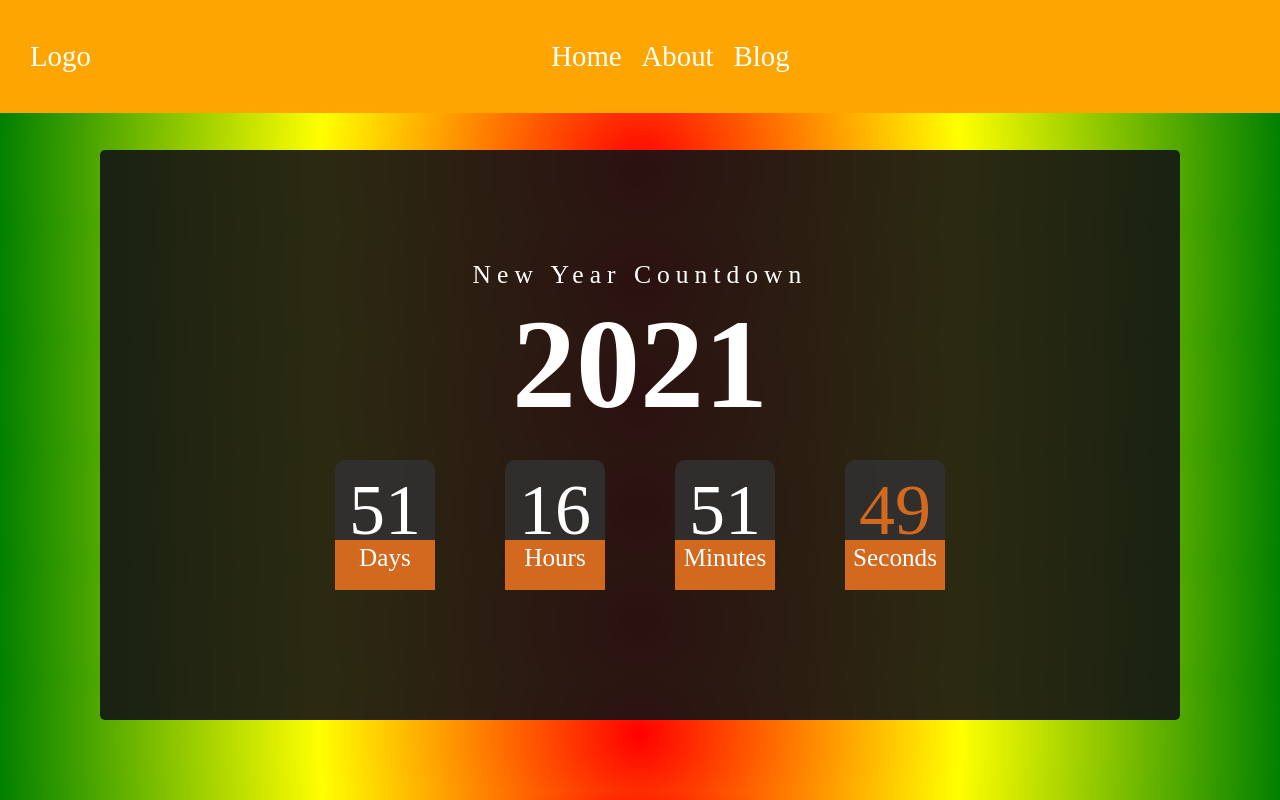
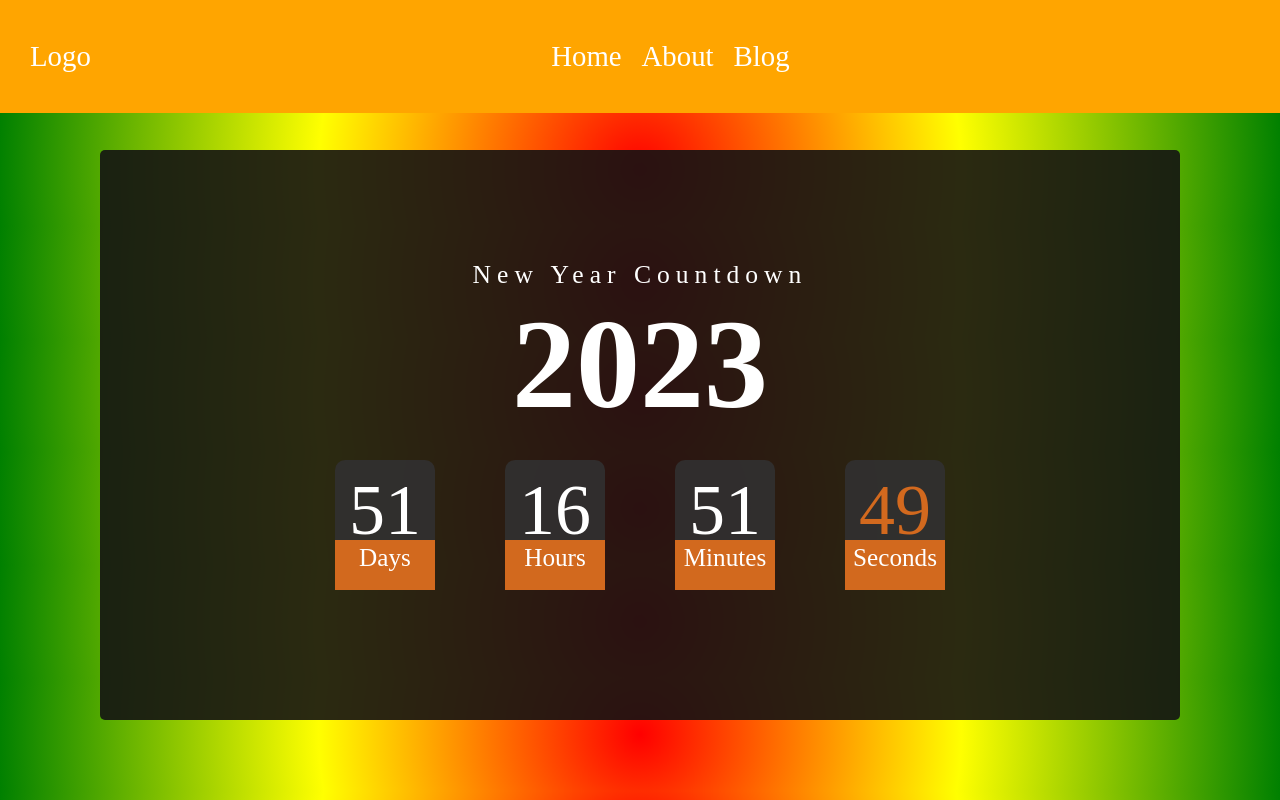
Before and after one commit to jelsonjay/countdown, a plain HTML site: page index.html in a window 1280 px wide. Drawn offline with Linux system fonts and the light colour scheme.

Commit message:
Update index.html

```diff
--- a/index.html
+++ b/index.html
@@ -29,7 +29,7 @@
     </header>
 
     <div class="main">
-      <h2><span>New Year Countdown</span> 2021</h2>
+      <h2><span>New Year Countdown</span> 2023</h2>
       <div class="countdown">
         <div id="day">?</div>
         <div id="hour">?</div>
```
